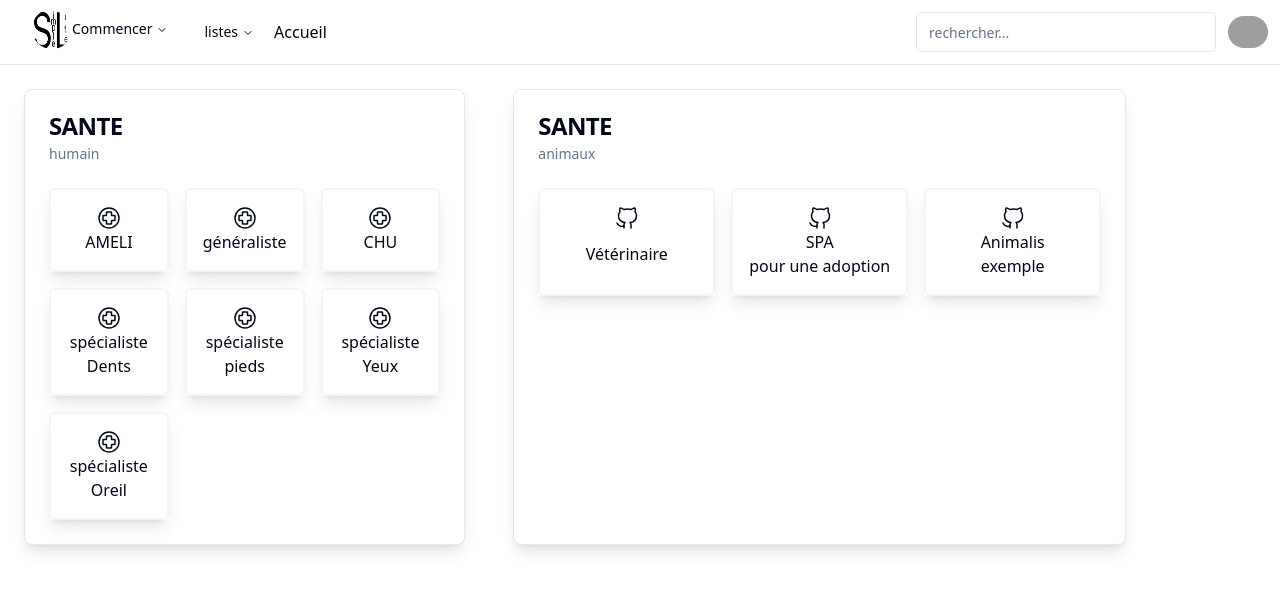
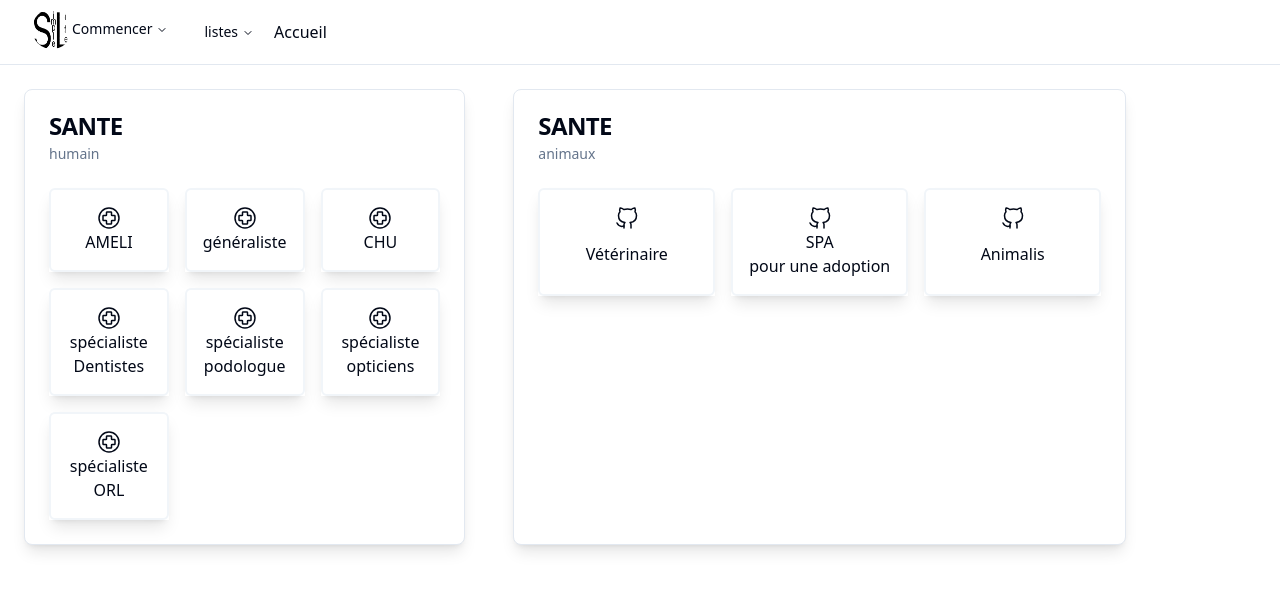
Before and after one commit to franckastuce/simplifie-ta-vie, a React (Vite) app in the folder vietranquille/: page /Health in a window 1280 px wide. Shown: the top 590 px of the page. Built offline with nearby package versions, Linux system fonts and the light colour scheme; grey boxes are pictures that could not be loaded.

Commit message:
update index main healt

```diff
--- a/vietranquille/src/components/NavBar/MainNav.tsx
+++ b/vietranquille/src/components/NavBar/MainNav.tsx
@@ -126,7 +126,7 @@
               <ListItem href="/Accueil" title="Déscriptif et fonctionement">
                 Application qui vous simplifie la vie, sur les différentes recherche du quotidiens.
               </ListItem>
-              <ListItem href="/Profil" title="Profil">
+              <ListItem href="#" title="Profil">
                 Les données qu'il y aura sur votre profil sont étudié pour que vous n'ayer pas à remplir les informations des sites qui vous les demanderais dans la version 2.
               </ListItem>
               <ListItem href="/Accueil" title="Accueil">
--- a/vietranquille/src/components/NavBar/index.tsx
+++ b/vietranquille/src/components/NavBar/index.tsx
@@ -13,10 +13,10 @@
           <div className="flex h-16 items-center px-4">
             {/* <TeamSwitcher /> */}
             <MainNav />
-            <div className="ml-auto flex items-center space-x-4">
+            {/* <div className="ml-auto flex items-center space-x-4">
               <Search />
               <UserNav />
-            </div>
+            </div> */}
           </div>
         </div>
       </div>
--- a/vietranquille/src/pages/Health/Health.tsx
+++ b/vietranquille/src/pages/Health/Health.tsx
@@ -22,39 +22,39 @@
     {
         title: "généraliste",
         p: "",
-        to: ""
+        to: "https://www.google.fr/maps/search/m%C3%A9decin+g%C3%A9n%C3%A9raliste/@43.9287771,5.0528256,14z/data=!3m1!4b1?entry=ttu"
     },
     {
         title: "CHU",
         p: "",
-        to: ""
+        to: "https://www.google.fr/maps/search/CHU/@43.9223798,4.9750849,11.81z?entry=ttu"
     },
     {
-        title: "Dents",
+        title: "Dentistes",
         p: "spécialiste",
-        to: ""
+        to: "https://www.google.fr/maps/search/dentiste/@43.9225846,4.9746937,11z/data=!3m1!4b1?entry=ttu"
     },
     {
-        title: "pieds",
+        title: "podologue",
         p: "spécialiste",
-        to: ""
+        to: "https://www.google.fr/maps/search/podologue/@43.9228424,4.9740064,11z/data=!3m1!4b1?entry=ttu"
     },
     {
-        title: "Yeux",
+        title: "opticiens",
         p: "spécialiste",
-        to: ""
+        to: "https://www.google.fr/maps/search/opticiens/@43.9231001,4.9733191,11z/data=!3m1!4b1?entry=ttu"
     },
     {
-        title: "Oreil",
+        title: "ORL",
         p: "spécialiste",
-        to: ""
+        to: "https://www.google.fr/maps/search/ORL/@43.9233579,4.9726317,11z/data=!3m1!4b1?entry=ttu"
     },
 ]
 const animaux: { title: string; p: string; to: string }[] = [
     {
         title: "Vétérinaire",
         p: "",
-        to: ""
+        to: "https://www.google.fr/maps/search/v%C3%A9t%C3%A9rinaire/@43.9288389,5.0527398,14z/data=!3m1!4b1?entry=ttu"
     },
     {
         title: "SPA",
@@ -63,8 +63,8 @@
     },
     {
         title: "Animalis",
-        p: "exemple",
-        to: ""
+        p: "",
+        to: "https://www.google.fr/maps/search/animalise/@43.9663916,4.9346394,11.47z?entry=ttu"
     },
 ]
 
```
